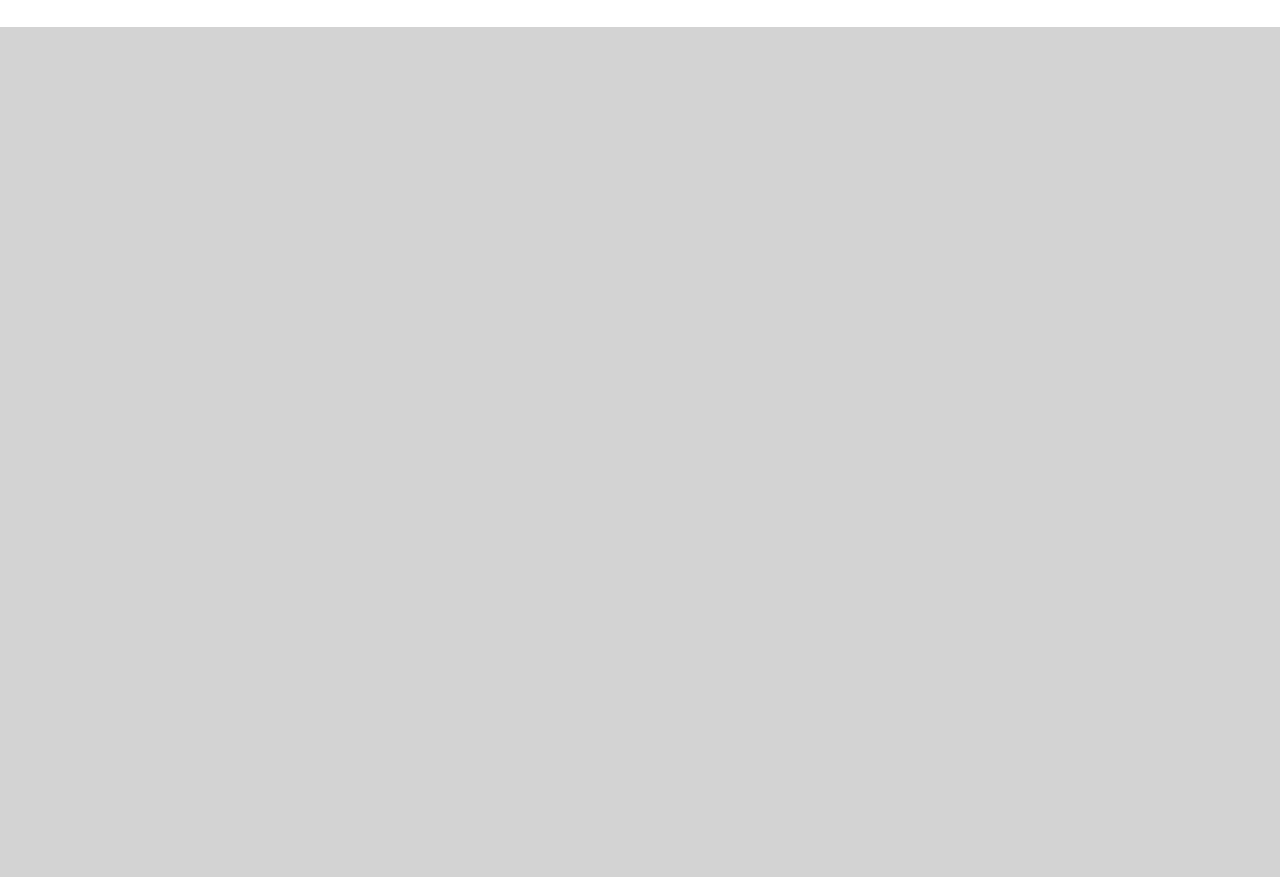
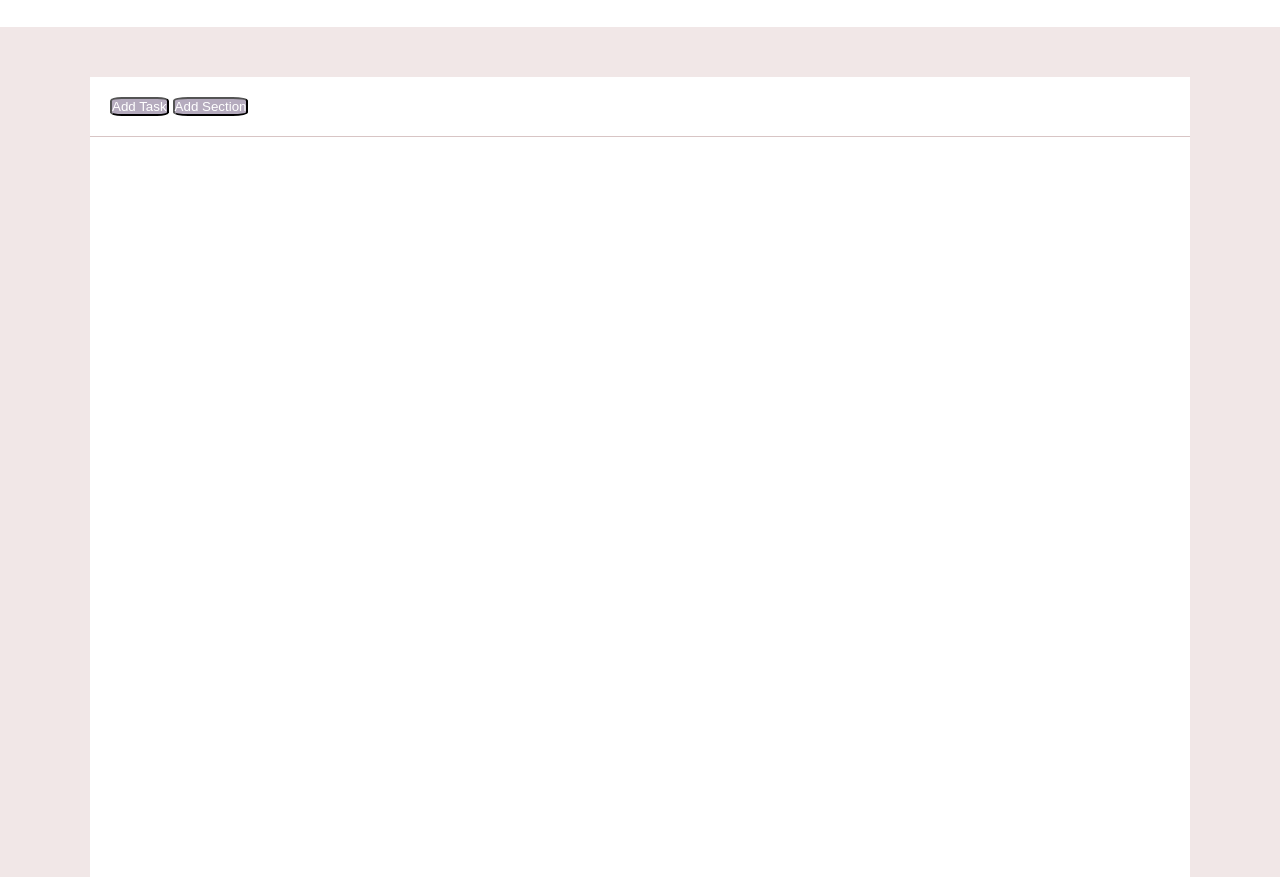
Before and after one commit to 0ttone/html-css-toboolist, a plain HTML site: page index.html in a window 1280 px wide. Shown: the part 73-950 px from the top of the page. Before the commit the page ends 800 px from the top, so only its background shows below. Drawn offline with Linux system fonts and the light colour scheme.

Commit message:
prima stesura bottoni

```diff
--- a/css/style.css
+++ b/css/style.css
@@ -5,13 +5,14 @@
 }
 
 body{
-    background-color: lightgray;
+    background-color: rgb(241, 231, 231);
 }
 
 header {
     width: 100%;
     height: 100px;
     background-color: white;
+    margin-bottom: 50px;
 }
 
 header img {
@@ -28,3 +29,25 @@ header img {
     font-size: 24px;
     font-weight: 700;
 }
+
+.container {
+    height: 800px;
+    width: 1100px;
+    margin: 0 auto;
+    background-color: white;
+}
+
+.button-top {
+    padding-left: 20px;
+    padding-top: 20px;
+    padding-bottom: 20px;
+    margin-bottom: 10px;
+    border-bottom: 1px solid rgb(216, 197, 197);
+}
+
+button {
+    background-color: rgb(181, 171, 190) ;
+    color: white;
+    border-radius: 20%;
+    border-style: 1px;
+}
--- a/index.html
+++ b/index.html
@@ -17,5 +17,31 @@
         </div>
     </header>
 
+    <!--  MAIN CENTRATO WHITE / DUE BOTTONI  TRE h3 X TRE ul -->
+    <main>
+        <div class="container">
+            <div class="button-top">
+
+                <button>
+                    <span class="task">Add Task </span>
+                </button>
+                <button>
+                    <span class="section">Add Section </span>
+                </button>
+            </div>
+
+
+
+
+
+        </div>
+
+
+
+
+
+    </main>
+
+
 </body>
 </html>
```
